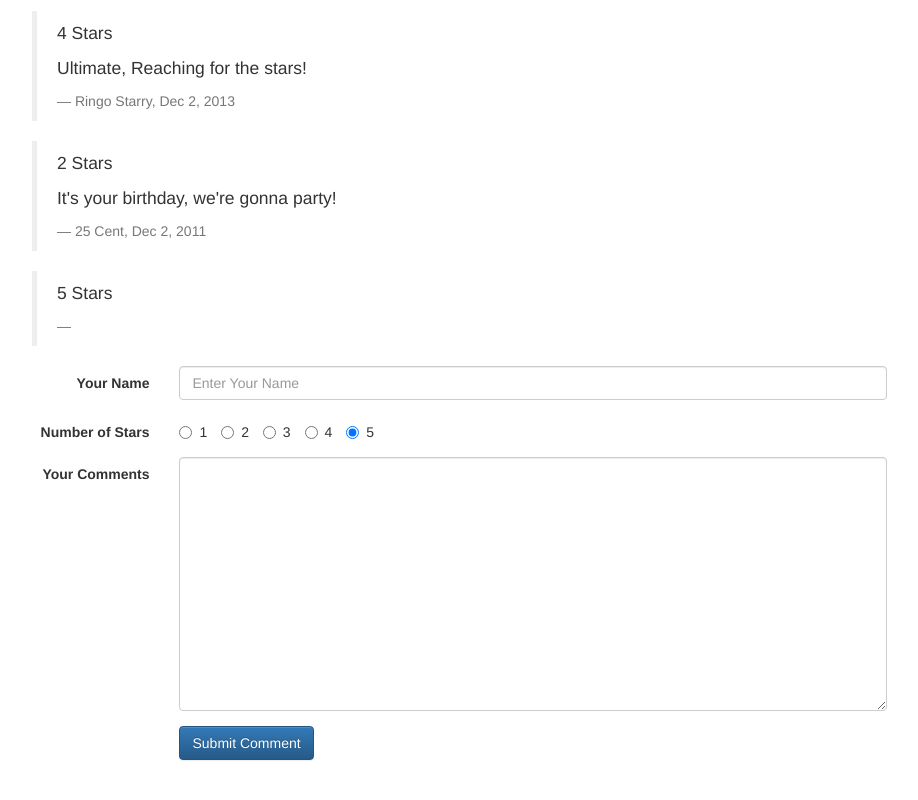
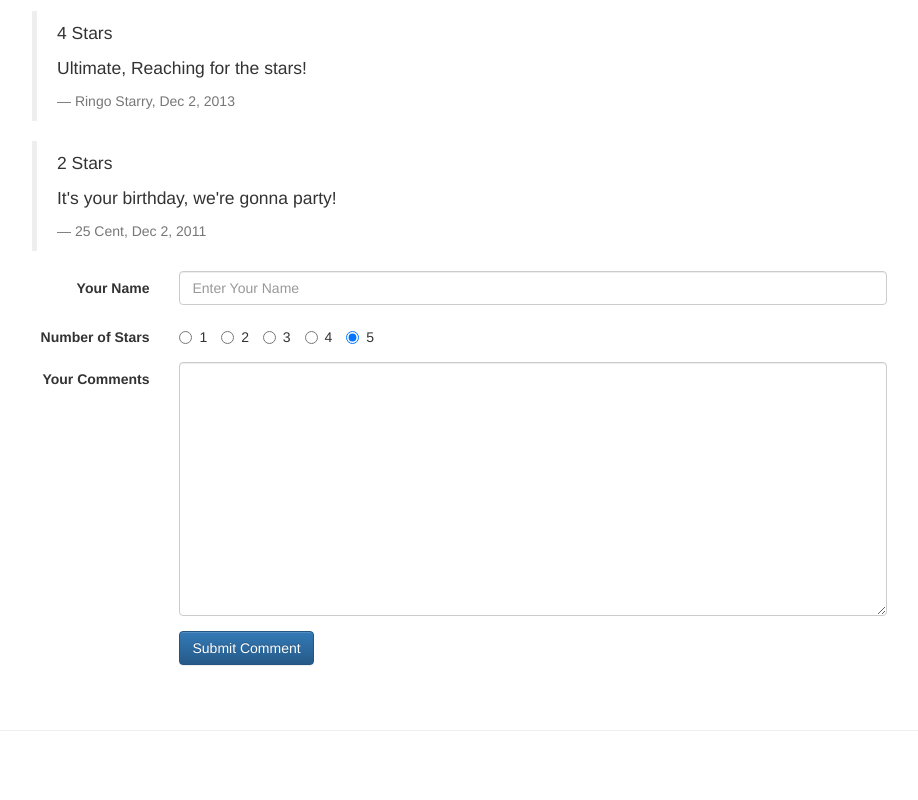
Before and after one commit to minhdao/conFusion_AngJS, a website: page app/dishdetail.html in a window 1280 px wide. Shown: the part 675-1475 px from the top of the page, without its empty margins (133-1051 px from the left). After the commit the page ends 1406 px from the top, so only its background shows below. Drawn offline with nearby package versions, Linux system fonts and the light colour scheme.

Commit message:
add ng-show to live review and make it only shown when the form is valid and not pristine

```diff
--- a/app/dishdetail.html
+++ b/app/dishdetail.html
@@ -65,7 +65,7 @@
                         </div>
                     </div>
                     <div class="col-xs-9 col-xs-offset-1" ng-controller="DishCommentController">
-                        <div class="row">
+                        <div class="row" ng-show="commentForm.$valid && !commentForm.$pristine">
                             <ul class="list-unstyled">
                                 <!-- <p>Task 3: Here you include the code to show the live preview of the comment</p>
                                 <p>The comment should be shown only when the form contains valid
```
